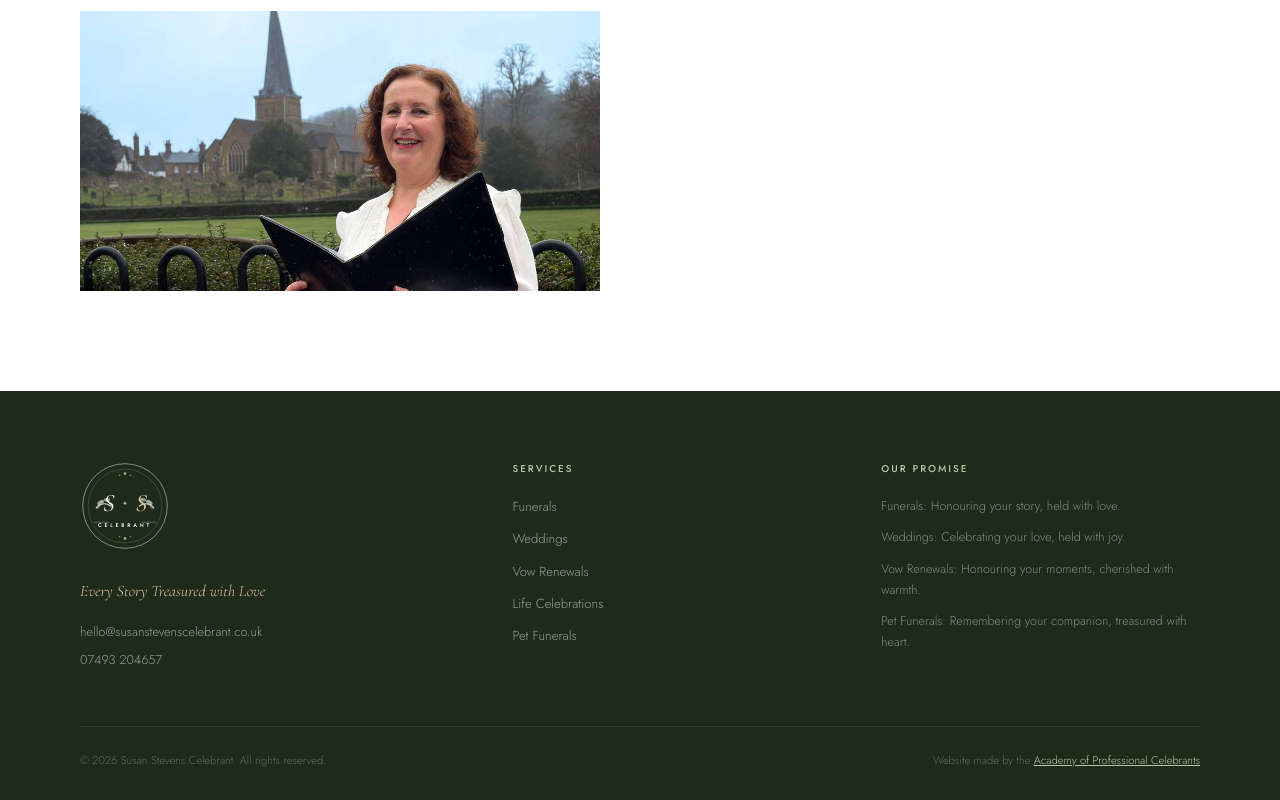
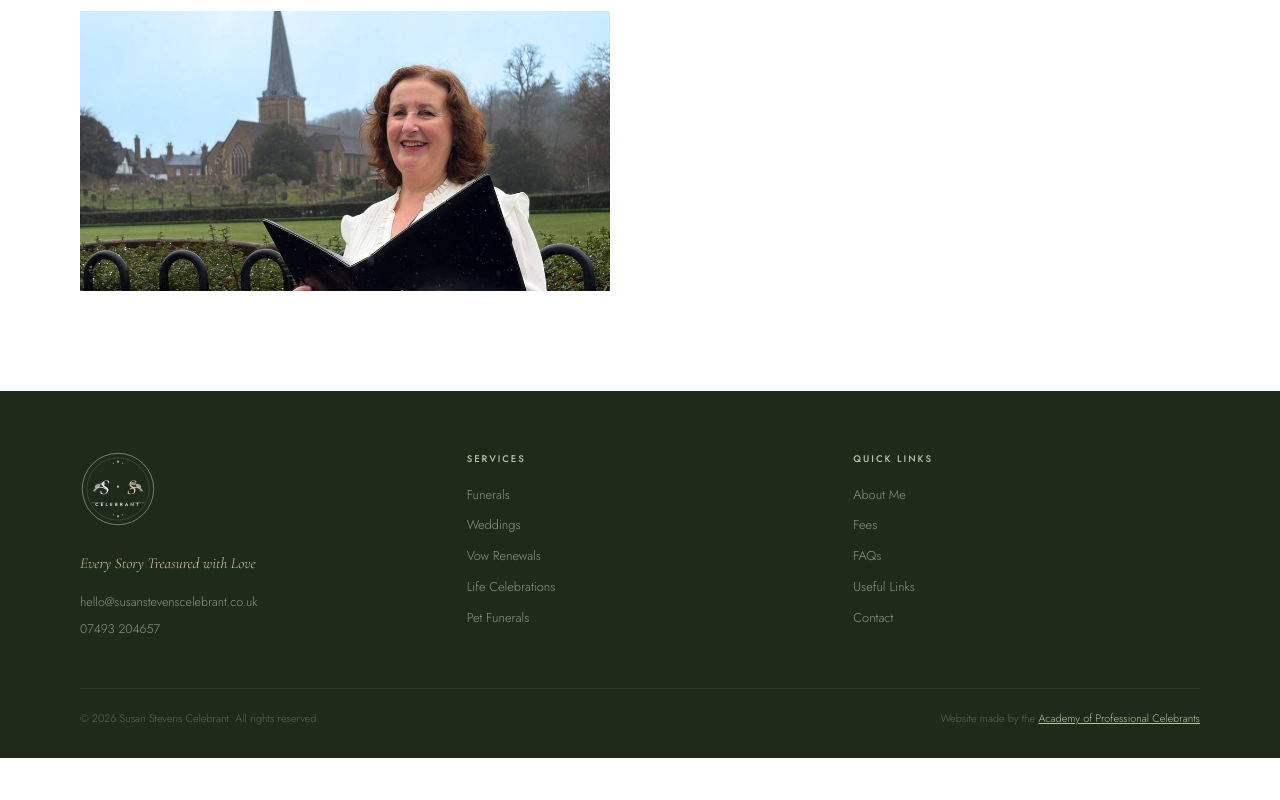
Before and after one commit to hafizaqibjaved/susan, a React (Vite) app: page /contact in a window 1280 px wide. Shown: the part 918-1718 px from the top of the page. After the commit the page ends 1676 px from the top, so only its background shows below. Built offline with nearby package versions, Linux system fonts and the light colour scheme.

Commit message:
Initial commit

```diff
--- a/src/components/Footer.jsx
+++ b/src/components/Footer.jsx
@@ -3,71 +3,76 @@ import Logo from './Logo';
 
 export default function Footer() {
   return (
-    <footer style={{ background: '#1e2b1a', color: 'rgba(255,255,255,0.75)', padding: '70px 0 30px' }}>
-      <div className="container">
-        <div style={{ display: 'grid', gridTemplateColumns: '1.2fr 1fr 1fr', gap: 50, marginBottom: 55 }}>
-          <div>
-            <Link to="/" style={{ display: 'inline-block', marginBottom: 20 }}>
-              <Logo size={90} light={true} />
+    <footer style={{ background: '#1e2b1a', color: 'rgba(255,255,255,0.75)' }}>
+      <div className="container" style={{ padding: '60px 40px 30px' }}>
+        {/* Top grid */}
+        <div className="footer-grid" style={{ display: 'grid', gridTemplateColumns: '1fr 1fr 1fr', gap: 40, marginBottom: 48 }}>
+
+          {/* Brand column */}
+          <div className="footer-brand">
+            <Link to="/" style={{ display: 'inline-block', marginBottom: 16 }}>
+              <Logo size={76} light={true} />
             </Link>
-            <p style={{ fontFamily: 'var(--serif)', fontStyle: 'italic', fontSize: '1rem', color: 'var(--apricot-light)', lineHeight: 1.5, marginBottom: 18 }}>
+            <p style={{ fontFamily: 'var(--serif)', fontStyle: 'italic', fontSize: '0.95rem', color: 'var(--apricot-light)', lineHeight: 1.6, marginBottom: 16 }}>
               Every Story Treasured with Love
             </p>
             <div style={{ display: 'flex', flexDirection: 'column', gap: 6 }}>
               <a href="mailto:hello@susanstevenscelebrant.co.uk"
-                style={{ fontSize: '0.8rem', color: 'rgba(255,255,255,0.55)', transition: 'color 0.2s' }}
+                style={{ fontSize: '0.78rem', color: 'rgba(255,255,255,0.5)', transition: 'color 0.2s', wordBreak: 'break-all' }}
                 onMouseEnter={e => e.target.style.color = 'var(--apricot-light)'}
-                onMouseLeave={e => e.target.style.color = 'rgba(255,255,255,0.55)'}>
+                onMouseLeave={e => e.target.style.color = 'rgba(255,255,255,0.5)'}>
                 hello@susanstevenscelebrant.co.uk
               </a>
               <a href="tel:07493204657"
-                style={{ fontSize: '0.8rem', color: 'rgba(255,255,255,0.55)', transition: 'color 0.2s' }}
+                style={{ fontSize: '0.78rem', color: 'rgba(255,255,255,0.5)', transition: 'color 0.2s' }}
                 onMouseEnter={e => e.target.style.color = 'var(--apricot-light)'}
-                onMouseLeave={e => e.target.style.color = 'rgba(255,255,255,0.55)'}>
+                onMouseLeave={e => e.target.style.color = 'rgba(255,255,255,0.5)'}>
                 07493 204657
               </a>
             </div>
           </div>
 
+          {/* Services */}
           <div>
-            <p style={{ fontFamily: 'var(--sans)', fontSize: '0.62rem', letterSpacing: '0.2em', textTransform: 'uppercase', color: 'var(--sage-light)', marginBottom: 18, fontWeight: 500 }}>Services</p>
-            {[
-              { label: 'Funerals', to: '/services' },
-              { label: 'Weddings', to: '/services' },
-              { label: 'Vow Renewals', to: '/services' },
-              { label: 'Life Celebrations', to: '/services' },
-              { label: 'Pet Funerals', to: '/services' },
-            ].map(s => (
-              <Link key={s.label} to={s.to} style={{
-                display: 'block', fontSize: '0.82rem', color: 'rgba(255,255,255,0.55)', marginBottom: 10, transition: 'color 0.2s',
+            <p style={{ fontFamily: 'var(--sans)', fontSize: '0.6rem', letterSpacing: '0.2em', textTransform: 'uppercase', color: 'var(--sage-light)', marginBottom: 16, fontWeight: 500 }}>Services</p>
+            {['Funerals', 'Weddings', 'Vow Renewals', 'Life Celebrations', 'Pet Funerals'].map(s => (
+              <Link key={s} to="/services" style={{
+                display: 'block', fontSize: '0.8rem', color: 'rgba(255,255,255,0.5)', marginBottom: 9, transition: 'color 0.2s',
               }}
               onMouseEnter={e => e.target.style.color = 'var(--apricot-light)'}
-              onMouseLeave={e => e.target.style.color = 'rgba(255,255,255,0.55)'}>
-                {s.label}
+              onMouseLeave={e => e.target.style.color = 'rgba(255,255,255,0.5)'}>
+                {s}
               </Link>
             ))}
           </div>
 
+          {/* Quick Links */}
           <div>
-            <p style={{ fontFamily: 'var(--sans)', fontSize: '0.62rem', letterSpacing: '0.2em', textTransform: 'uppercase', color: 'var(--sage-light)', marginBottom: 18, fontWeight: 500 }}>Our Promise</p>
-            <div style={{ display: 'flex', flexDirection: 'column', gap: 10 }}>
-              {[
-                'Funerals: Honouring your story, held with love.',
-                'Weddings: Celebrating your love, held with joy.',
-                'Vow Renewals: Honouring your moments, cherished with warmth.',
-                'Pet Funerals: Remembering your companion, treasured with heart.',
-              ].map(p => (
-                <p key={p} style={{ fontSize: '0.78rem', color: 'rgba(255,255,255,0.45)', lineHeight: 1.7 }}>{p}</p>
-              ))}
-            </div>
+            <p style={{ fontFamily: 'var(--sans)', fontSize: '0.6rem', letterSpacing: '0.2em', textTransform: 'uppercase', color: 'var(--sage-light)', marginBottom: 16, fontWeight: 500 }}>Quick Links</p>
+            {[
+              { label: 'About Me', to: '/about' },
+              { label: 'Fees', to: '/fees' },
+              { label: 'FAQs', to: '/faqs' },
+              { label: 'Useful Links', to: '/links' },
+              { label: 'Contact', to: '/contact' },
+            ].map(l => (
+              <Link key={l.label} to={l.to} style={{
+                display: 'block', fontSize: '0.8rem', color: 'rgba(255,255,255,0.5)', marginBottom: 9, transition: 'color 0.2s',
+              }}
+              onMouseEnter={e => e.target.style.color = 'var(--apricot-light)'}
+              onMouseLeave={e => e.target.style.color = 'rgba(255,255,255,0.5)'}>
+                {l.label}
+              </Link>
+            ))}
           </div>
         </div>
 
-        <div style={{ borderTop: '1px solid rgba(255,255,255,0.08)', paddingTop: 24, display: 'flex', justifyContent: 'space-between', alignItems: 'center', flexWrap: 'wrap', gap: 12 }}>
-          <p style={{ fontSize: '0.7rem', color: 'rgba(255,255,255,0.3)' }}>
+        {/* Bottom bar */}
+        <div style={{ borderTop: '1px solid rgba(255,255,255,0.07)', paddingTop: 20, display: 'flex', justifyContent: 'space-between', alignItems: 'center', flexWrap: 'wrap', gap: 10 }}>
+          <p style={{ fontSize: '0.68rem', color: 'rgba(255,255,255,0.28)' }}>
             &copy; {new Date().getFullYear()} Susan Stevens Celebrant. All rights reserved.
           </p>
-          <p style={{ fontSize: '0.7rem', color: 'rgba(255,255,255,0.3)' }}>
+          <p style={{ fontSize: '0.68rem', color: 'rgba(255,255,255,0.28)' }}>
             Website made by the{' '}
             <a href="https://www.funeralcelebrantacademy.co.uk" target="_blank" rel="noopener noreferrer"
               style={{ color: 'var(--sage-light)', textDecoration: 'underline' }}>
@@ -76,6 +81,17 @@ export default function Footer() {
           </p>
         </div>
       </div>
+
+      <style>{`
+        @media (max-width: 768px) {
+          .footer-grid {
+            grid-template-columns: 1fr !important;
+            gap: 36px !important;
+          }
+          .footer-brand { text-align: center; }
+          .footer-brand a:first-child { display: flex; justify-content: center; }
+        }
+      `}</style>
     </footer>
   );
 }
--- a/src/pages/Home.jsx
+++ b/src/pages/Home.jsx
@@ -85,7 +85,7 @@ export default function Home() {
 
       {/* Trust band */}
       <section style={{ background: 'var(--sage)', padding: '18px 0' }}>
-        <div className="container" style={{ display: 'flex', justifyContent: 'center', gap: 60, flexWrap: 'wrap' }}>
+        <div className="container trust-band" style={{ display: 'flex', justifyContent: 'center', gap: 40, flexWrap: 'wrap' }}>
           {['Warm & Compassionate', 'Fully Personalised', 'APC Certified', 'Serving Families with Care'].map(t => (
             <span key={t} style={{
               fontFamily: 'var(--sans)', fontSize: '0.68rem', letterSpacing: '0.18em',
@@ -100,37 +100,30 @@ export default function Home() {
       </section>
 
       {/* About preview */}
-      <section id="about" style={{ padding: '120px 0', background: 'var(--off-white)', position: 'relative', overflow: 'hidden' }}>
+      <section id="about" className="section-pad" style={{ background: 'var(--off-white)', position: 'relative', overflow: 'hidden' }}>
         {/* BG decorative circle */}
         <div style={{
           position: 'absolute', top: -80, right: -80, width: 400, height: 400,
           borderRadius: '50%', background: 'rgba(138,158,122,0.08)', zIndex: 0,
         }}/>
         <div className="container">
-          <div style={{ display: 'grid', gridTemplateColumns: '1fr 1fr', gap: 80, alignItems: 'center', position: 'relative', zIndex: 1 }}>
-            {/* Image collage */}
-            <div style={{ position: 'relative', height: 580 }}>
-              <div style={{
-                position: 'absolute', left: 0, top: 0, width: '70%', height: '65%',
-                backgroundImage: `url(${photo5})`,
-                backgroundSize: 'cover', backgroundPosition: 'center top',
-                borderRadius: '2px',
-                boxShadow: '0 20px 60px rgba(0,0,0,0.12)',
+          <div className="two-col-grid" style={{ display: 'grid', gridTemplateColumns: '1fr 1fr', gap: 60, alignItems: 'start', position: 'relative', zIndex: 1 }}>
+            {/* Image collage - mobile safe */}
+            <div className="about-images" style={{ position: 'relative' }}>
+              <img src={photo5} alt="Susan Stevens" style={{
+                width: '100%', height: 420, objectFit: 'cover', objectPosition: 'center top', display: 'block',
               }}/>
-              <div style={{
-                position: 'absolute', right: 0, bottom: 60, width: '60%', height: '55%',
-                backgroundImage: `url(${photo3})`,
-                backgroundSize: 'cover', backgroundPosition: 'center',
-                borderRadius: '2px',
-                boxShadow: '0 20px 60px rgba(0,0,0,0.12)',
+              <img src={photo3} alt="Susan at a ceremony" style={{
+                width: '60%', height: 220, objectFit: 'cover', objectPosition: 'center',
+                display: 'block', marginLeft: 'auto', marginTop: -60, position: 'relative', zIndex: 1,
+                boxShadow: '0 16px 50px rgba(0,0,0,0.18)', border: '5px solid var(--white)',
               }}/>
               {/* Quote card */}
               <div style={{
-                position: 'absolute', left: '15%', bottom: 0,
-                background: 'var(--sage)', padding: '24px 28px', maxWidth: 240,
-                boxShadow: '0 10px 40px rgba(0,0,0,0.12)',
+                background: 'var(--sage)', padding: '22px 26px', marginTop: 0,
+                position: 'relative', zIndex: 2,
               }}>
-                <p style={{ fontFamily: 'var(--serif)', fontStyle: 'italic', fontSize: '1rem', color: '#fff', lineHeight: 1.6 }}>
+                <p style={{ fontFamily: 'var(--serif)', fontStyle: 'italic', fontSize: '0.95rem', color: '#fff', lineHeight: 1.6 }}>
                   "Every life, every love, every story deserves to be honoured."
                 </p>
               </div>
@@ -152,11 +145,11 @@ export default function Home() {
             </div>
           </div>
         </div>
-        <style>{`@media(max-width:900px){#about .container > div{grid-template-columns:1fr !important;} #about .container > div > div:first-child{height:300px !important;}}`}</style>
+
       </section>
 
       {/* Services */}
-      <section id="services" style={{ padding: '120px 0', background: 'var(--white)', position: 'relative' }}>
+      <section id="services" className="section-pad" style={{ background: 'var(--white)', position: 'relative' }}>
         <div style={{
           position: 'absolute', left: 0, top: 0, bottom: 0, width: '40%',
           background: 'var(--cream)', zIndex: 0,
@@ -168,7 +161,7 @@ export default function Home() {
             <h2 className="section-heading" style={{ marginTop: 12 }}>Ceremonies Shaped <em>By Your Story</em></h2>
           </div>
 
-          <div style={{ display: 'grid', gridTemplateColumns: 'repeat(3, 1fr)', gap: 2 }}>
+          <div className="three-col-grid" style={{ display: 'grid', gridTemplateColumns: 'repeat(3, 1fr)', gap: 2 }}>
             {services.map((s, i) => (
               <div key={s.title} style={{
                 background: i % 2 === 0 ? 'var(--white)' : 'var(--cream)',
@@ -209,7 +202,7 @@ export default function Home() {
             </div>
           </div>
         </div>
-        <style>{`@media(max-width:900px){#services .container > div:last-child{grid-template-columns:1fr !important;}}`}</style>
+
       </section>
 
       {/* Photo break */}
@@ -218,6 +211,7 @@ export default function Home() {
           position: 'absolute', inset: 0,
           backgroundImage: `url(${photo4})`,
           backgroundSize: 'cover', backgroundAttachment: 'fixed', backgroundPosition: 'center 40%',
+          WebkitBackgroundAttachment: 'scroll',
           filter: 'brightness(0.5)',
         }}/>
         <div style={{ position: 'absolute', inset: 0, background: 'rgba(26,43,20,0.35)', display: 'flex', alignItems: 'center', justifyContent: 'center', flexDirection: 'column', gap: 28, padding: '0 20px', textAlign: 'center' }}>
@@ -229,13 +223,13 @@ export default function Home() {
       </section>
 
       {/* Fees */}
-      <section id="fees" style={{ padding: '120px 0', background: 'var(--cream)' }}>
+      <section id="fees" className="section-pad" style={{ background: 'var(--cream)' }}>
         <div className="container">
           <div style={{ textAlign: 'center', marginBottom: 70 }}>
             <p className="section-tag" style={{ justifyContent: 'center' }}>Transparent Pricing</p>
             <h2 className="section-heading">Ceremony <em>Fees</em></h2>
           </div>
-          <div style={{ display: 'grid', gridTemplateColumns: 'repeat(3, 1fr)', gap: 20 }}>
+          <div className="fees-home three-col-grid" style={{ display: 'grid', gridTemplateColumns: 'repeat(3, 1fr)', gap: 16 }}>
             {[
               { category: 'Funerals, Memorials & Ashes', title: 'Funeral & Memorial Services', price: '£265', desc: 'Compassionate, fully personalised ceremonies honouring a life lived and loved.', dark: true },
               { category: 'Traditional, Civil, Symbolic or Vow Renewals', title: 'Weddings', price: '£700', desc: 'Bespoke ceremonies shaped entirely around your love story and your day.', dark: false },
@@ -299,13 +293,13 @@ export default function Home() {
       </section>
 
       {/* Process */}
-      <section style={{ padding: '120px 0', background: 'var(--white)' }}>
+      <section className="section-pad" style={{ background: 'var(--white)' }}>
         <div className="container">
           <div style={{ textAlign: 'center', marginBottom: 70 }}>
             <p className="section-tag" style={{ justifyContent: 'center' }}>The Journey</p>
             <h2 className="section-heading">How We <em>Work Together</em></h2>
           </div>
-          <div style={{ display: 'grid', gridTemplateColumns: 'repeat(4, 1fr)', gap: 40, position: 'relative' }}>
+          <div className="four-col-grid" style={{ display: 'grid', gridTemplateColumns: 'repeat(4, 1fr)', gap: 30, position: 'relative' }}>
             <div style={{
               position: 'absolute', top: 36, left: '12.5%', right: '12.5%', height: 1,
               background: 'linear-gradient(to right, var(--sage-light), var(--apricot-light), var(--sage-light))',
@@ -332,11 +326,11 @@ export default function Home() {
             ))}
           </div>
         </div>
-        <style>{`@media(max-width:768px){#services + section + section + section .container > div:last-child{grid-template-columns:1fr 1fr !important;}}`}</style>
+
       </section>
 
       {/* FAQs */}
-      <section id="faqs" style={{ padding: '120px 0', background: 'var(--off-white)' }}>
+      <section id="faqs" className="section-pad" style={{ background: 'var(--off-white)' }}>
         <div className="container" style={{ maxWidth: 800 }}>
           <div style={{ textAlign: 'center', marginBottom: 70 }}>
             <p className="section-tag" style={{ justifyContent: 'center' }}>Questions</p>
@@ -350,11 +344,11 @@ export default function Home() {
       </section>
 
       {/* Links */}
-      <section id="links" style={{ padding: '80px 0', background: 'var(--white)' }}>
+      <section id="links" className="section-pad" style={{ background: 'var(--white)' }}>
         <div className="container" style={{ maxWidth: 700, textAlign: 'center' }}>
           <p className="section-tag" style={{ justifyContent: 'center' }}>Helpful Resources</p>
           <h2 className="section-heading" style={{ marginBottom: 40 }}>Useful <em>Links</em></h2>
-          <div style={{ display: 'grid', gridTemplateColumns: '1fr 1fr', gap: 16 }}>
+          <div className="links-grid" style={{ display: 'grid', gridTemplateColumns: '1fr 1fr', gap: 16 }}>
             {[
               { name: 'The Good Funeral Guide', url: 'https://www.goodfuneralguide.co.uk', desc: 'Guidance and support for funeral planning' },
               { name: 'Cruse Bereavement Care', url: 'https://www.cruse.org.uk', desc: 'Bereavement support and counselling' },
@@ -376,13 +370,13 @@ export default function Home() {
       </section>
 
       {/* Contact */}
-      <section id="contact" style={{ padding: '120px 0', background: '#1e2b1a', position: 'relative', overflow: 'hidden' }}>
+      <section id="contact" className="section-pad" style={{ background: '#1e2b1a', position: 'relative', overflow: 'hidden' }}>
         <div style={{
           position: 'absolute', top: -100, right: -100, width: 500, height: 500,
           borderRadius: '50%', background: 'rgba(138,158,122,0.08)',
         }}/>
         <div className="container" style={{ position: 'relative', zIndex: 1 }}>
-          <div style={{ display: 'grid', gridTemplateColumns: '1fr 1fr', gap: 80, alignItems: 'start' }}>
+          <div className="two-col-grid" style={{ display: 'grid', gridTemplateColumns: '1fr 1fr', gap: 60, alignItems: 'start' }}>
             <div>
               <p className="section-tag" style={{ '--apricot': 'var(--apricot-light)' }}>Get in Touch</p>
               <h2 style={{ fontFamily: 'var(--serif)', fontSize: 'clamp(2rem, 4vw, 3rem)', color: '#fff', fontWeight: 300, marginTop: 12, marginBottom: 24, lineHeight: 1.2 }}>
@@ -412,7 +406,7 @@ export default function Home() {
             <ContactForm/>
           </div>
         </div>
-        <style>{`@media(max-width:768px){#contact .container > div{grid-template-columns:1fr !important;}}`}</style>
+
       </section>
     </>
   );
```
Also changed, not shown: src/index.css (+141 -0 lines), src/pages/About.jsx (+9 -2 lines), src/pages/Contact.jsx (+9 -3 lines), src/pages/Fees.jsx (+9 -1 lines), src/pages/Services.jsx (+9 -3 lines).
